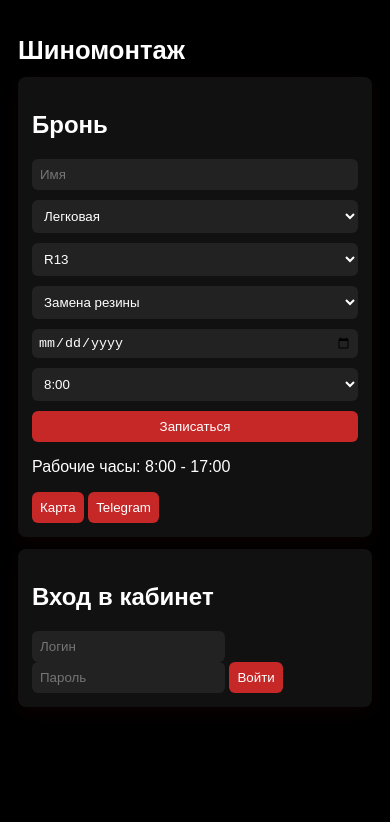
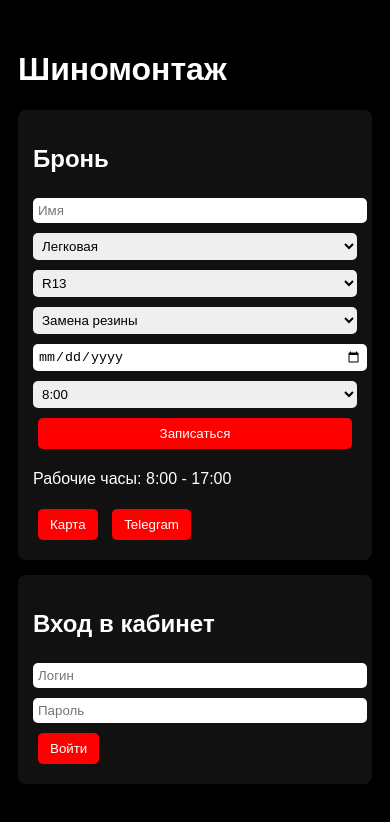
Before and after one commit to lllolll-2001/Shunonontagj, a plain HTML site: page index.html in a window 390 px wide. Drawn offline with Linux system fonts and the light colour scheme.

Commit message:
Update style.css

```diff
--- a/style.css
+++ b/style.css
@@ -1,27 +1,12 @@
-:root { --bg:#000; --card:#111; --accent:#c62828; --muted:#777; --text:#fff; }
-*{box-sizing:border-box}
-body{margin:0;background:var(--bg);color:var(--text);font-family:Arial,Helvetica,sans-serif}
-.wrap{max-width:980px;margin:18px auto;padding:18px}
-header{display:flex;justify-content:space-between;align-items:center;margin-bottom:12px}
-header h1{margin:0;font-size:1.6rem}
-.header-actions button{margin-left:8px}
-.card{background:var(--card);padding:14px;border-radius:8px;margin-bottom:12px;box-shadow:0 6px 18px rgba(198,40,40,0.06)}
-.form-row{display:grid;grid-template-columns:repeat(auto-fit,minmax(160px,1fr));gap:10px;align-items:center}
-input,select,button{border:none;border-radius:6px;padding:8px;background:#222;color:#fff}
-button{background:var(--accent);cursor:pointer}
-button.ok{background:#2e7d32}
-button.no{background:#6a1b1b}
-.small{font-size:0.9rem;color:var(--muted)}
-.status{margin-top:8px}
-.controls-row{display:flex;gap:8px;flex-wrap:wrap;margin-bottom:8px}
-.record{padding:8px;border-radius:6px;background:#141414;margin-bottom:8px;border:1px solid #222}
-.row-top{font-weight:600}
-.row-sub{font-size:0.9rem;color:var(--muted);margin-bottom:6px}
-.row-actions{display:flex;gap:8px;align-items:center}
-.edit-area{margin-top:8px;display:flex;gap:8px;flex-wrap:wrap}
-input[type="date"], input[type="time"]{padding:6px}
-.total{margin-top:12px;font-weight:700}
-.hidden{display:none}
-@media(max-width:560px){
-  .form-row{grid-template-columns:1fr}
-}
+body{background:#000;color:#fff;font-family:Arial,sans-serif;}
+.wrap{max-width:600px;margin:20px auto;padding:10px;}
+.card{background:#111;padding:15px;margin-bottom:15px;border-radius:8px;}
+button{background:red;color:#fff;border:none;padding:8px 12px;margin:5px;cursor:pointer;border-radius:5px;}
+button:hover{opacity:0.8;}
+input, select{margin:5px 0;padding:5px;width:100%;border-radius:5px;border:none;}
+.hidden{display:none;}
+.form-row{display:flex;flex-direction:column;}
+.info-row{margin-top:10px;}
+.record{border:1px solid #333;padding:5px;margin:5px 0;border-radius:5px;}
+.controls button{margin-right:5px;}
+.top-actions{margin:10px 0;}
```
